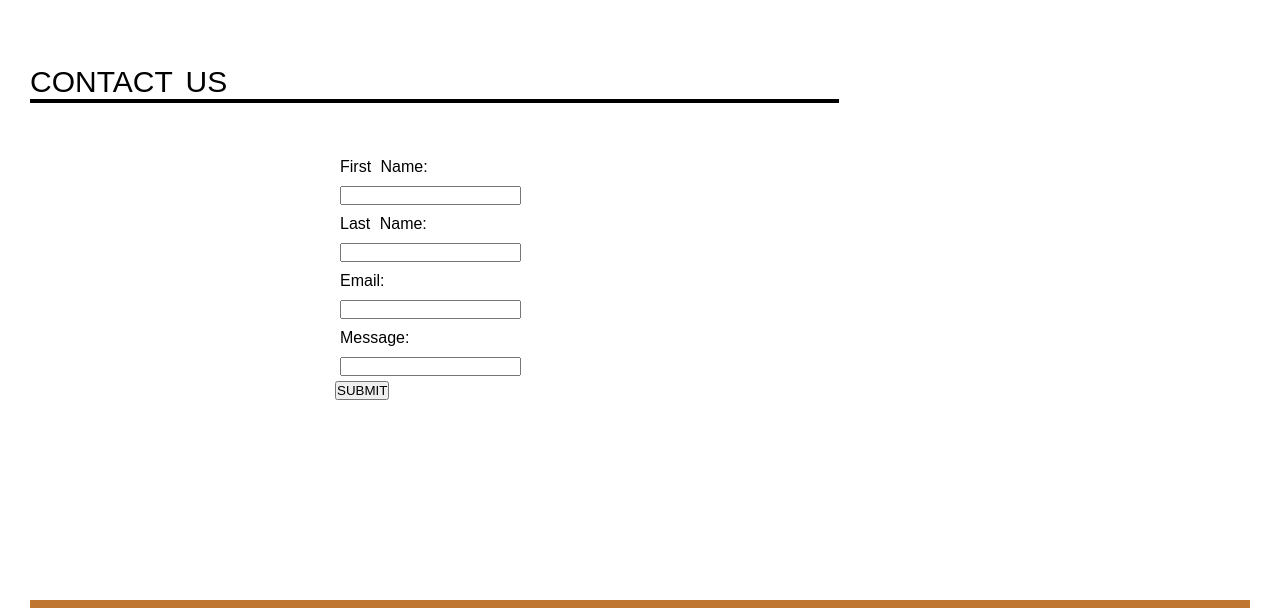
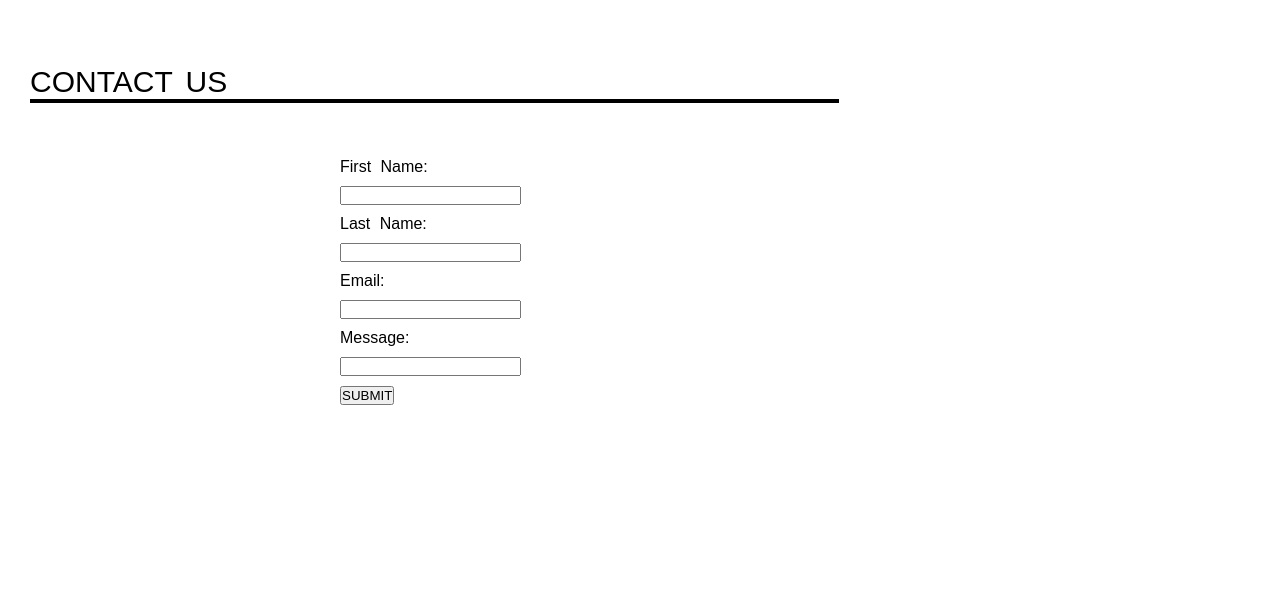
Before and after one commit to danlangan/ecommerce_website, a plain HTML site: page index.html in a window 1280 px wide. Shown: the part 2766-3374 px from the top of the page. Drawn offline with Linux system fonts and the light colour scheme.

Commit message:
forgot to add the beginning tag for the line item labeling a button

```diff
--- a/index.html
+++ b/index.html
@@ -220,7 +220,7 @@
                     <li><label>Message:</label></li>
                     <li><input type="text"></li>
 
-                    <button>SUBMIT</button></li>
+                    <li><button>SUBMIT</button></li>
                 </ul>
             </form>
 
```
